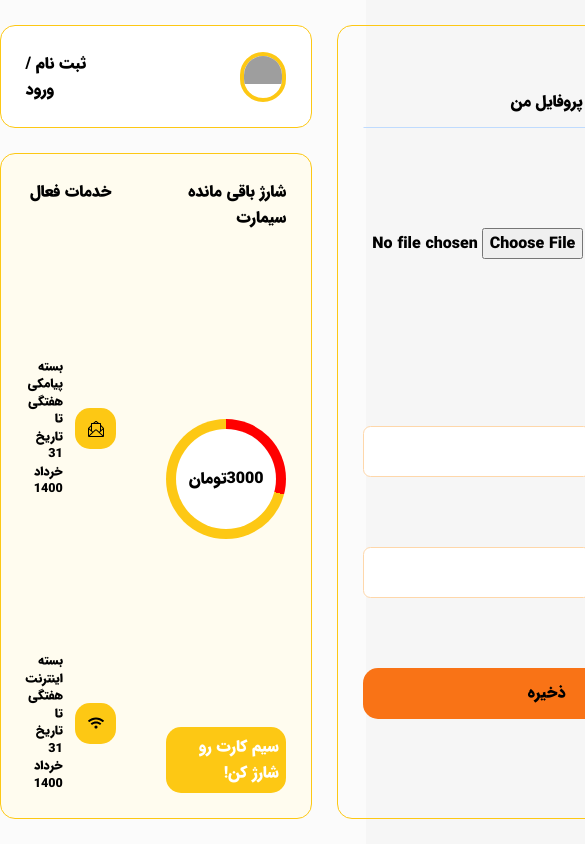
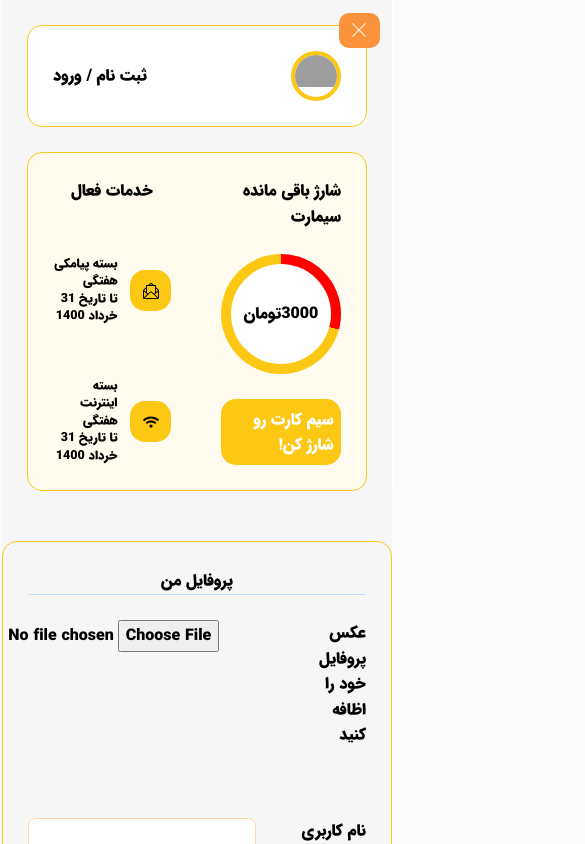
Before and after one commit to mehrdadosouli/My-Irancel, a React (Vite) app: page /MyProfile in a window 390 px wide. Shown: the top 844 px of the page, 585 px wide, since content can reach past the window. Built offline with nearby package versions, Linux system fonts and the light colour scheme; no server answers; grey boxes are pictures that could not be loaded.

Commit message:
set transition for menu

```diff
--- a/src/components/MyPacket/CenterBoxPanel.jsx
+++ b/src/components/MyPacket/CenterBoxPanel.jsx
@@ -39,8 +39,8 @@ export default function CenterBoxPanel() {
         }
     },[])
   return (
-    <div className='flex flex-col gap-10 my-10 p-10 rounded-3xl border border-gold-400 justify-evenly'>
-            <h1 className='text-center border border-b-1 border-b-blue-200 border-transparent p-5 mt-[-5rem]'>پروفایل من</h1>
+    <div className='flex flex-col gap-10 my-10 p-10 rounded-3xl border border-gold-400 justify-evenly w-full'>
+            <h1 className='text-center border border-b-1 border-b-blue-200 border-transparent lg:p-5 lg:mt-[-5rem]'>پروفایل من</h1>
     <form action="#" className='flex flex-col gap-28'>
         <div className='flex gap-40 justify-between'>
             <span>عکس پروفایل خود را اظافه کنید</span>
--- a/src/components/MyProfile/MyProfile.jsx
+++ b/src/components/MyProfile/MyProfile.jsx
@@ -5,10 +5,17 @@ import CenterBoxPanel from '../MyPacket/CenterBoxPanel'
 
 export default function MyProfile() {
   return (
-    <div className='bg-white-200 h-[100vh] min-h-[50rem] flex justify-between'>
-        <RightSide />
+    <div className='bg-white-200 h-[100vh] min-h-[50rem] flex justify-between lg:flex-row flex-col'>
+        <div>
+          <RightSide />
+        </div>
+        <div className='flex lg:hidden'>
+          <LeftSide />
+        </div>
           <CenterBoxPanel />
-        <LeftSide />
+        <div className='hidden lg:flex'>
+          <LeftSide />
+        </div>
     </div>
   )
 }
--- a/src/components/RightSide/RightSide.jsx
+++ b/src/components/RightSide/RightSide.jsx
@@ -6,11 +6,12 @@ import { TfiClose } from "react-icons/tfi";
 export default function RightSide() {
   const [isShow,setIsShow]=useState(false)
   return (
-    <div className='relative lg:ml-10'>
+    <div className='relative lg:ml-10 transition-all'>
       <div className={`p-5 flex lg:hidden mx-auto h-14 justify-center items-center absolute top-5 right-5 z-20 hover:cursor-pointer text-gold-50 bg-orange-400 rounded-2xl hover:text-black`} onClick={()=>{setIsShow(!isShow)}}>
       <TfiClose />
       </div>
-      <div className={`${!isShow && 'hidden' } lg:flex flex-col lg:static absolute z-10 text-center gap-6 bg-white-50 p-10 mx-auto lg:h-full h-fit`}>
+      <div className={`transition-all ${!isShow ? 'translate-x-[22rem]' : 'translate-x-0'} lg:transform lg:flex flex-col lg:static absolute z-10 text-center gap-6 bg-white-50 p-10 mx-auto lg:h-full h-fit`}>
+
           <div>
               <h2>ایرانسل من</h2>
           </div>
```
Also changed, not shown: src/index.css (line endings or trailing spaces).
